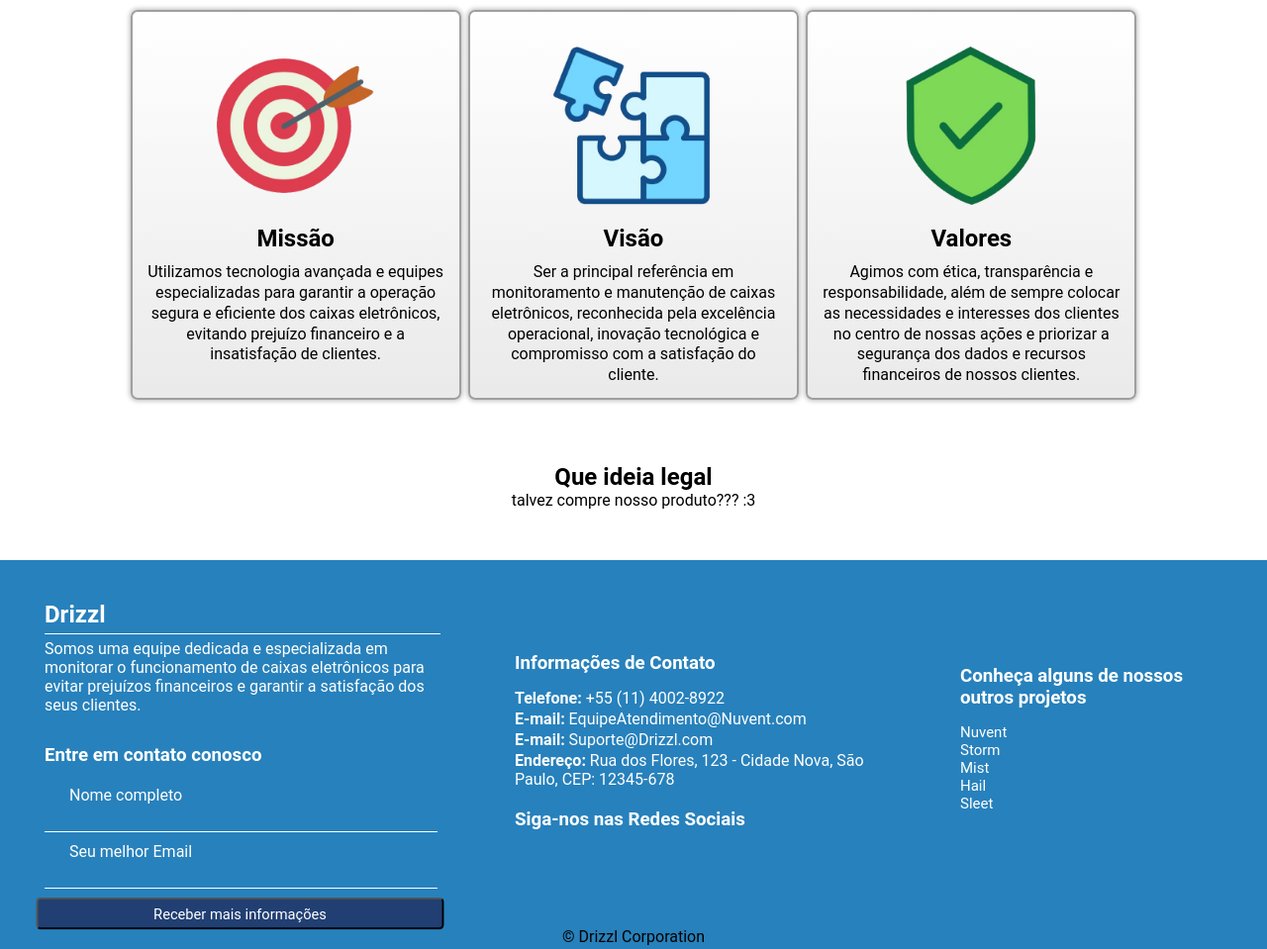
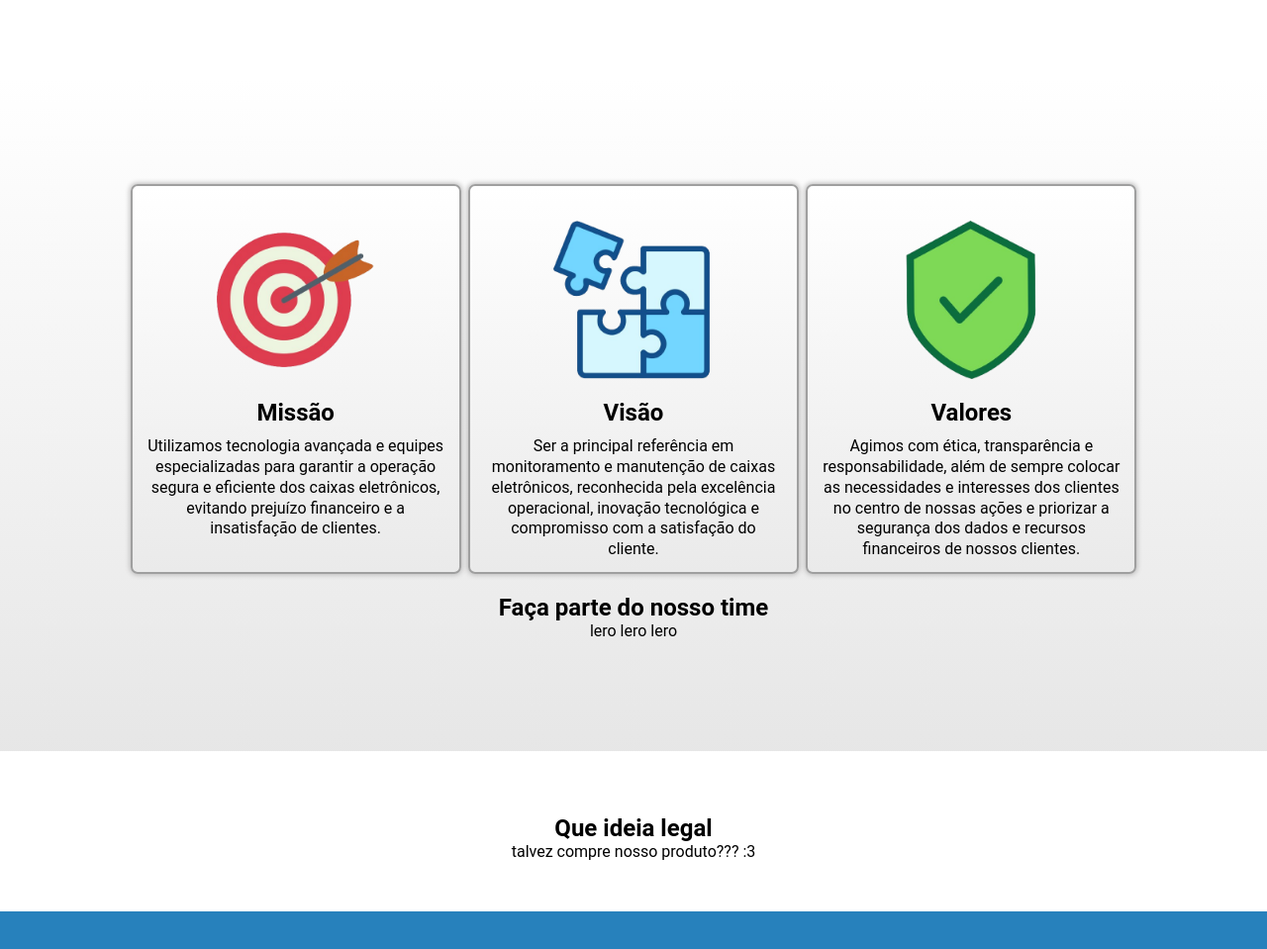
Before and after one commit to Nuvent-Grupo02/ProjetoATM, a plain HTML site: page index.html in a window 1280 px wide. Shown: the part 720-1679 px from the top of the page at 99% size. Drawn offline with Linux system fonts and the light colour scheme.

Commit message:
reajuste na section 'sobre'

```diff
--- a/index.html
+++ b/index.html
@@ -35,6 +35,7 @@
 			<img src="assets/wave.svg" alt="">
 
 			<div class="sobre">
+				<div class="sobre_missao">
 					<div class="item">
 						<img src="assets/Missao.png" alt="Missão">
 						<h1>Missão</h1>
@@ -51,6 +52,10 @@
 						<img src="assets/Visao.png" alt="Valores">
 						<h1>Valores</h1>
 						<p>Agimos com ética, transparência e responsabilidade, além de sempre colocar as necessidades e interesses dos clientes no centro de nossas ações e priorizar a segurança dos dados e recursos financeiros de nossos clientes.</p>
+					</div>
+				</div>
+				<h1 id="facaParte">Faça parte do nosso time</h1>
+				<p>lero lero lero</p>
 			</div>
 
 				<!--  TEXTO PARA PREENCHER O SOBRE
--- a/style.css
+++ b/style.css
@@ -106,7 +106,7 @@ section.conteudo div {
     background-color: #2781bc;
     margin: 0;
     color: white;
-    transform: translate(0, 0.4px);
+    transform: translate(0, 2px);
     box-shadow: 0 -400px 0 200px #2781bc;
 }
 
@@ -123,6 +123,19 @@ section.conteudo img {
 .conteudo .sobre {
     display: flex;
     align-items: center;
+    justify-content: center;
+    flex-direction: column;
+    width: 100%;
+    height: 800px;
+
+    background: rgb(230,230,230);
+    background: linear-gradient(0deg, rgba(230,230,230,0.9853992622439601) 0%, rgba(255,255,255,1) 85%);
+
+}
+
+.conteudo .sobre_missao{
+
+    display: flex;
     justify-content: space-around;
     width: 80%;
 }
@@ -145,6 +158,9 @@ section.conteudo img {
     box-shadow: #bbbaba 0px 0px 5px 1px;
 }
 
+.conteudo .sobre #facaParte{
+    margin-top: 20px;
+}
 .conteudo .sobre .item img {
     width: 200px;
     object-fit: cover;
```
Lines whose indentation alone changed are shown as unchanged.
